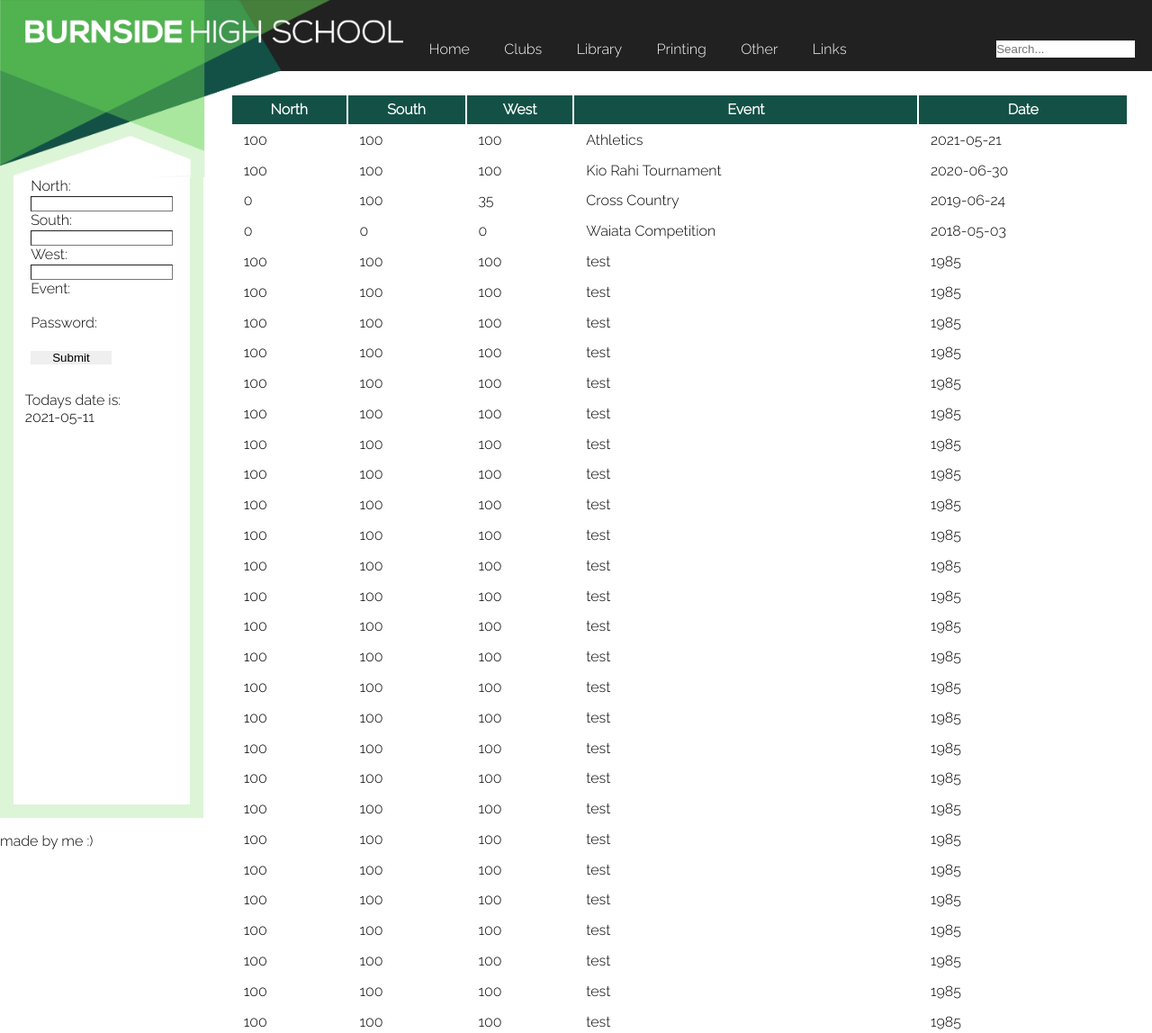
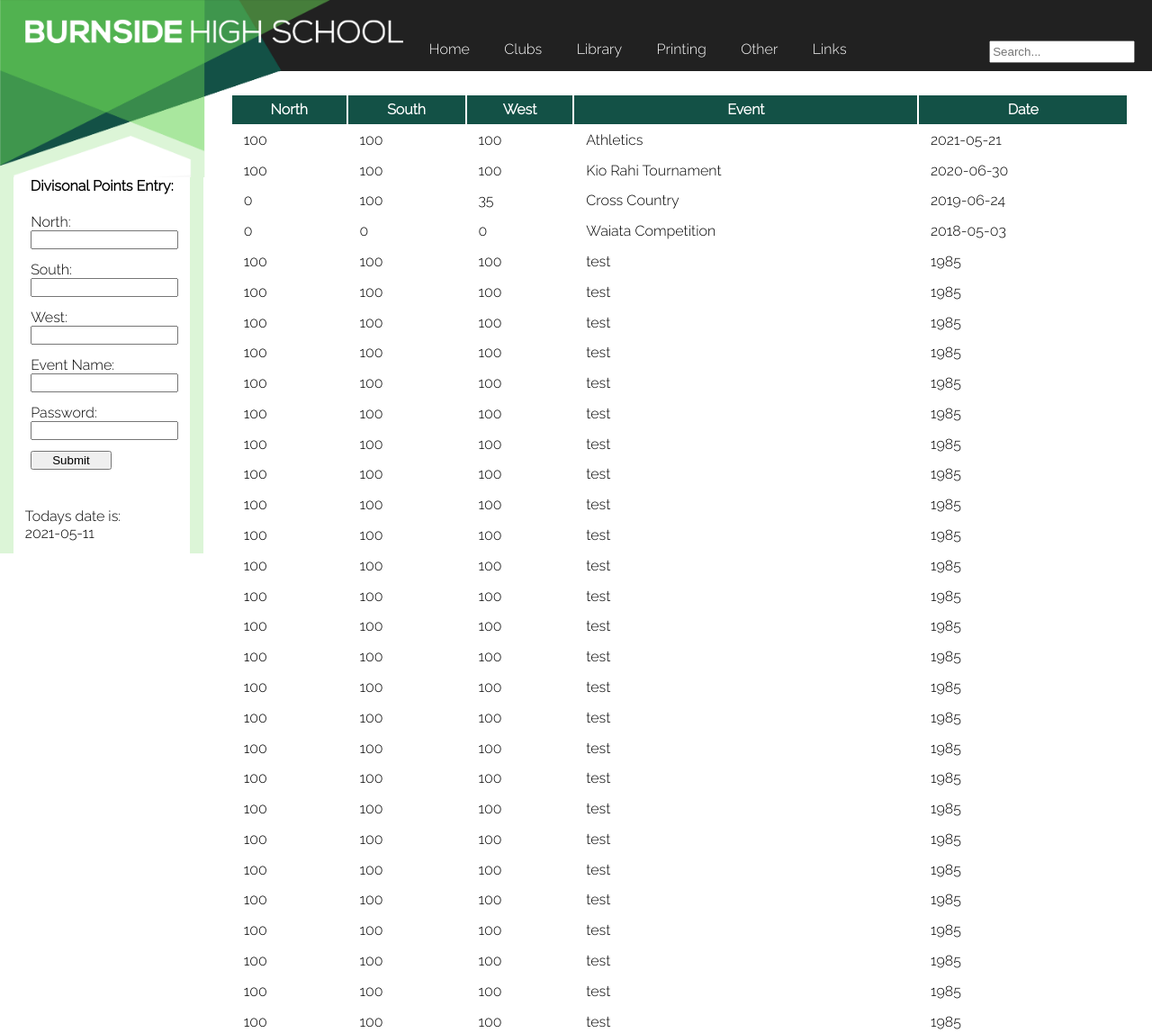
Before and after one commit to elise-n-2431/2022-bhs-website, a Flask app: page /divpoints in a window 1280 px wide. Shown: the top 1148 px of the page at 90% size. Run offline with Flask 2, Linux system fonts and the light colour scheme; data comes from the database, SQL or seed files in the repository; both versions use the stored data as it was after the commit.

Commit message:
sidebar height

```diff
--- a/static/css/style.css
+++ b/static/css/style.css
@@ -35,13 +35,14 @@ img{
     float: left;
 }
 .sidenav{
-    height:100vh;
+    height:100%;
     width:15.34vw;
     top:0;
     background-color: white;
     border-color: rgba(220, 245, 215, 100);
     border-width: 1.2vw;
     border-style: solid;
+    border-bottom-width:0;
 }
 .sidenav p{
     padding: 1vw;
@@ -105,31 +106,18 @@ td{
 a{
     text-decoration:none;
 }
-form{
+.divpointsform{
+    border-width:0.1vw;
+    padding:0;
     margin-left:1.5vw;
-    padding:0;
 }
-form input{
+.divpointsform input{
     width:12.14vw;
-}
-input[type="number" i]{
-    padding:0;
-    border-width:0.1vw;
-}
-input[type="text" i]{
-    padding:0;
-    border-width:0;
-}
-input[type="password" i]{
-    padding:0;
-    border-width:0;
+    margin-bottom: 1vw;
 }
 input[type="submit" i]{
-    padding:0;
-    border-width:0;
     width:7vw;
 }
-
 
 @media screen and (max-width: 600px) {
     img{
--- a/templates/divisionalpoints.html
+++ b/templates/divisionalpoints.html
@@ -21,14 +21,15 @@
 </table>
 {% endblock %}
 {% block sidebar %}
-    <form autocomplete="off">
+    <h4>Divisonal Points Entry:</h4>
+    <form autocomplete="off"class='divpointsform'>
         <label for="North">North:</label><br>
         <input type="number" id="North" name="North" min=0><br>
         <label for="South">South:</label><br>
         <input type="number" id="South" name="South" min=0><br>
         <label for="West">West:</label><br>
         <input type="number" id="West" name="West"min=0><br>
-        <label for="Event">Event:</label><br>
+        <label for="Event">Event Name:</label><br>
         <input type="text" id="Event" name="Event">
         <label for="Password">Password:</label><br>
         <input type="password" id="Password" name="Password"><br>
--- a/templates/footer.html
+++ /dev/null
@@ -1 +0,0 @@
-<p>made by me :)</p>
--- a/templates/layout.html
+++ b/templates/layout.html
@@ -16,5 +16,4 @@
     <div class="sidenav">
         {% block sidebar%}{% endblock %}
     </div>
-    {% include 'footer.html' %}
 </body>
```
Also changed, not shown: templates/databaseinput.py (added, +8 -0 lines), db/Divisionalpoints.db.
